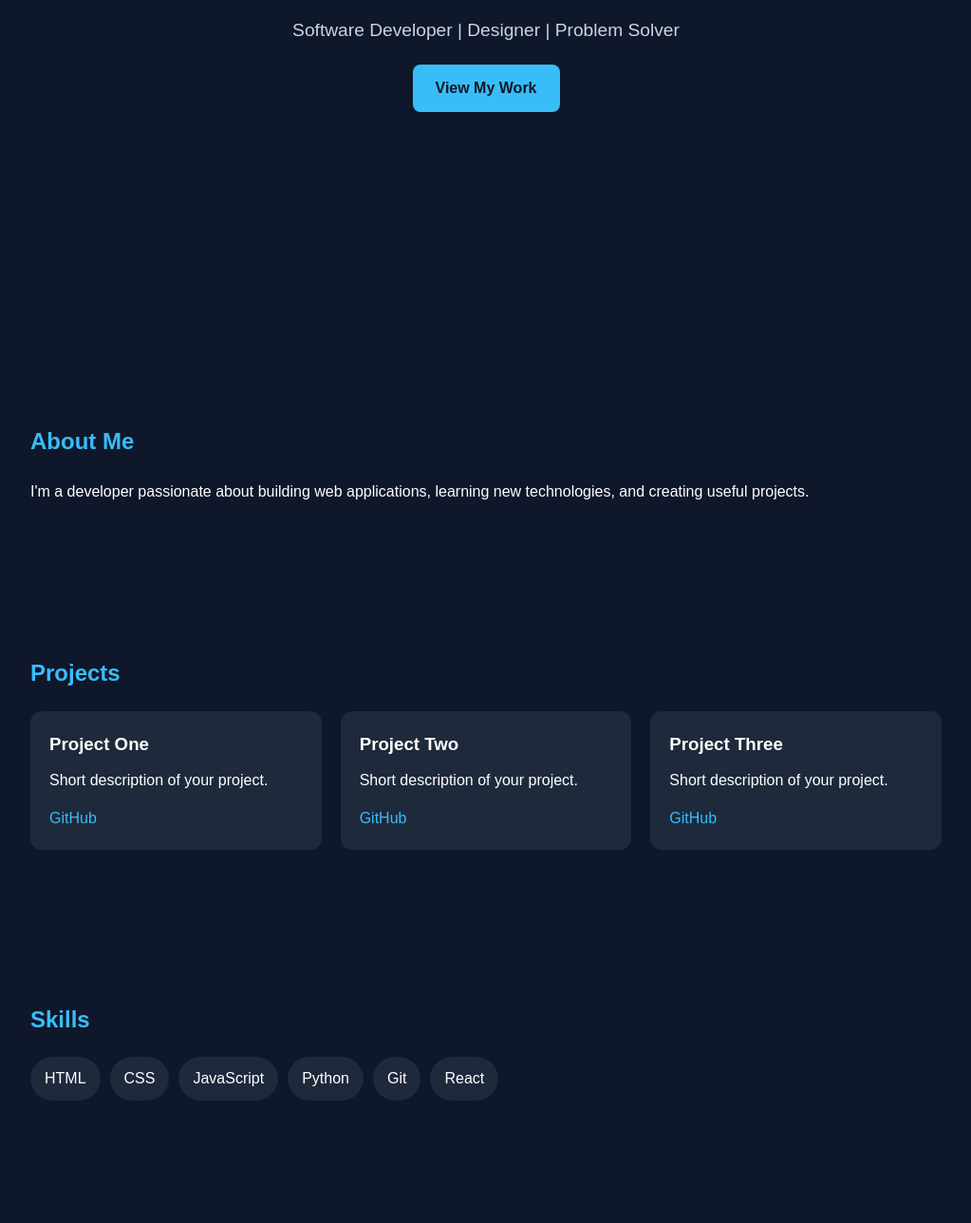
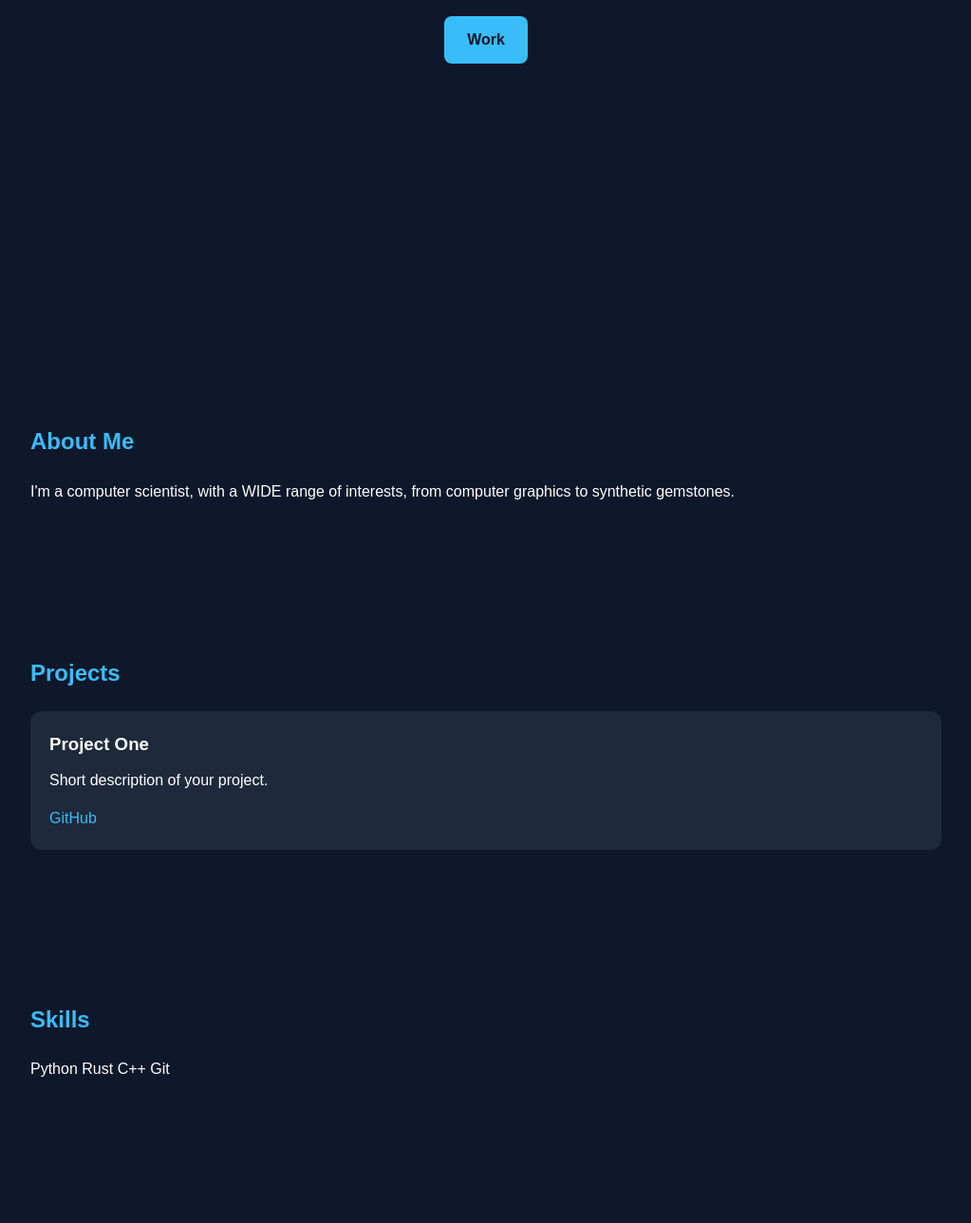
Before and after one commit to SergiBons/sbonsf.github.io, a plain HTML site: page index.html in a window 1280 px wide. Shown: the part 452-1740 px from the top of the page at 95% size, without its empty margins (128-1151 px from the left). Drawn offline with Linux system fonts and the light colour scheme.

Commit message:
Adjusting and tinkering 1

```diff
--- a/index.html
+++ b/index.html
@@ -3,7 +3,7 @@
 <head>
     <meta charset="UTF-8">
     <meta name="viewport" content="width=device-width, initial-scale=1.0">
-    <title>Your Name | Portfolio</title>
+    <title>Sergi Bons</title>
 
     <link rel="stylesheet" href="style.css">
 </head>
@@ -11,7 +11,7 @@
 
     <header>
         <nav>
-            <h2 class="logo">Your Name</h2>
+            <h2 class="logo">Sergi Bons</h2>
 
             <ul>
                 <li><a href="#about">About</a></li>
@@ -23,11 +23,10 @@
 
         <section class="hero">
             <div class="hero-content">
-                <h1>Hello, I'm Your Name</h1>
-                <p>Software Developer | Designer | Problem Solver</p>
+                <p>Software Developer with a keen interest on computer graphics</p>
 
                 <a href="#projects" class="btn">
-                    View My Work
+                    Work
                 </a>
             </div>
         </section>
@@ -39,9 +38,7 @@
             <h2>About Me</h2>
 
             <p>
-                I'm a developer passionate about building web
-                applications, learning new technologies, and creating
-                useful projects.
+                I'm a computer scientist, with a WIDE range of interests, from computer graphics to synthetic gemstones.
             </p>
         </section>
 
@@ -57,36 +54,18 @@
                     </p>
                     <a href="#">GitHub</a>
                 </div>
-
-                <div class="card">
-                    <h3>Project Two</h3>
-                    <p>
-                        Short description of your project.
-                    </p>
-                    <a href="#">GitHub</a>
-                </div>
-
-                <div class="card">
-                    <h3>Project Three</h3>
-                    <p>
-                        Short description of your project.
-                    </p>
-                    <a href="#">GitHub</a>
-                </div>
-
             </div>
         </section>
 
         <section id="skills" class="section">
             <h2>Skills</h2>
 
-            <div class="skills">
-                <span>HTML</span>
-                <span>CSS</span>
-                <span>JavaScript</span>
+            <div class="Languages">
+
                 <span>Python</span>
+                <span>Rust</span>
+                <span>C++</span>
                 <span>Git</span>
-                <span>React</span>
             </div>
         </section>
 
```
